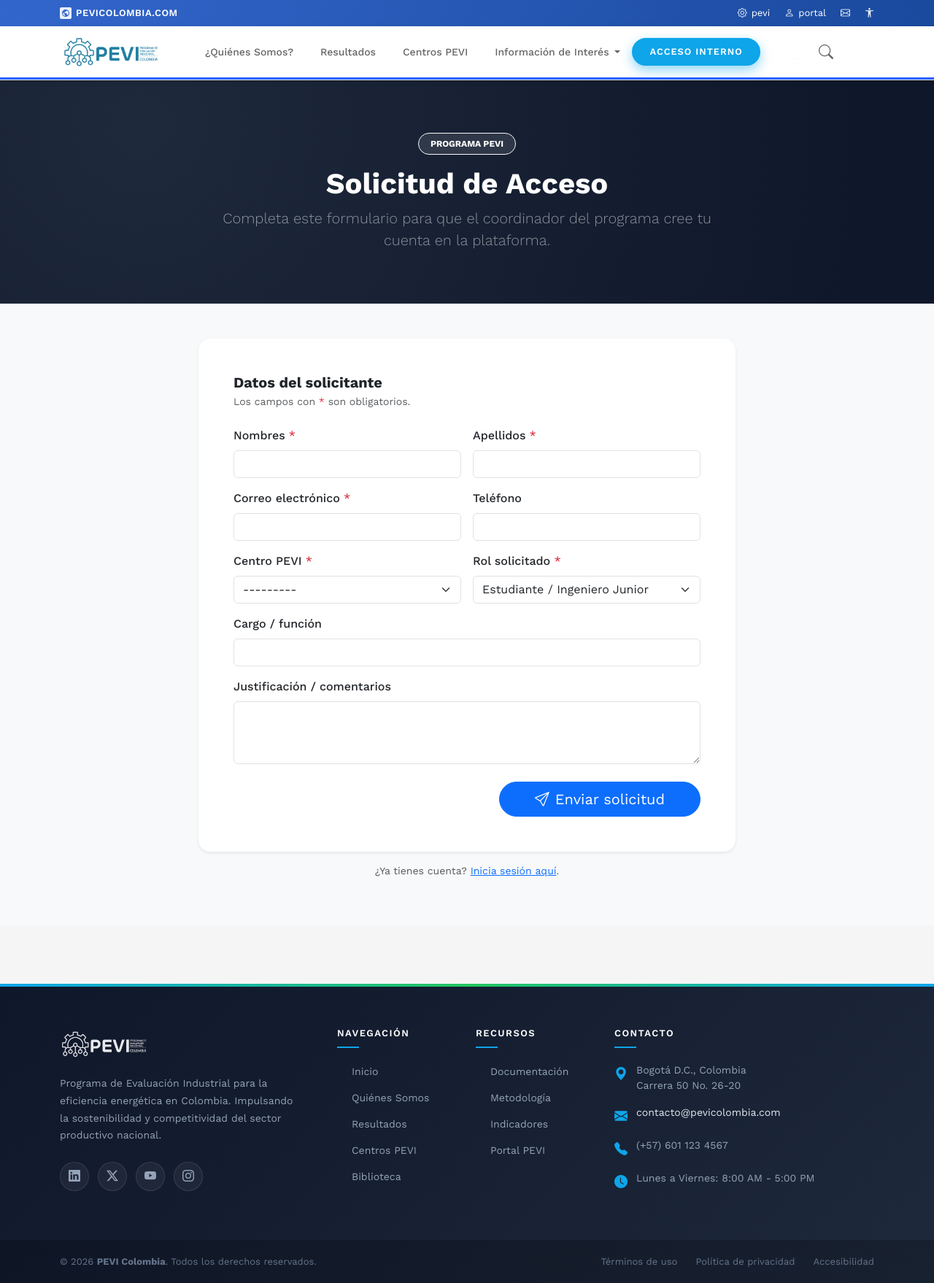
After one commit to Santiago-caicedo/sistema_pevi, a Django app: page /solicitar-acceso/ in a window 1280 px wide. The commit adds this page. Shown: the whole page at 73% size. Run offline with Django 5.2, Linux system fonts and the light colour scheme; data that the repository does not hold is empty.

Commit message:
formulario de registro de usuarios - solicitus

```diff
--- a/config/urls.py
+++ b/config/urls.py
@@ -7,7 +7,10 @@ from gestion.views import (
     # Panel de Control Superadmin
     control_panel, control_centros_lista, control_centro_crear, control_centro_editar, control_centro_eliminar,
     control_usuarios_lista, control_usuario_crear, control_usuario_editar, control_usuario_eliminar,
-    control_noticias_lista, control_noticia_crear, control_noticia_editar, control_noticia_eliminar
+    control_noticias_lista, control_noticia_crear, control_noticia_editar, control_noticia_eliminar,
+    control_solicitudes_lista, control_solicitud_rechazar,
+    # Formulario público de solicitud de acceso
+    solicitar_usuario,
 )
 from django.conf import settings
 from django.conf.urls.static import static
@@ -88,6 +91,15 @@ urlpatterns = [
     path('app/control/noticias/nueva/', control_noticia_crear, name='control_noticia_crear'),
     path('app/control/noticias/<int:noticia_id>/editar/', control_noticia_editar, name='control_noticia_editar'),
     path('app/control/noticias/<int:noticia_id>/eliminar/', control_noticia_eliminar, name='control_noticia_eliminar'),
+
+    # --- Solicitudes de acceso (revisión) ---
+    path('app/control/solicitudes/', control_solicitudes_lista, name='control_solicitudes_lista'),
+    path('app/control/solicitudes/<int:solicitud_id>/rechazar/', control_solicitud_rechazar, name='control_solicitud_rechazar'),
+
+    # ===========================================================================
+    # FORMULARIO PÚBLICO DE SOLICITUD DE ACCESO (sin login)
+    # ===========================================================================
+    path('solicitar-acceso/', solicitar_usuario, name='solicitar_usuario'),
 ]
 
 # Serving de archivos estáticos y media en desarrollo local
--- a/gestion/forms.py
+++ b/gestion/forms.py
@@ -227,3 +227,59 @@ class NoticiaAdminForm(EstiloBootstrapMixin, forms.ModelForm):
         help_texts = {
             'slug': 'URL amigable. Ej: nueva-alianza-upme',
         }
+
+
+# ==============================================================================
+#  FORMULARIO PÚBLICO: SOLICITUD DE USUARIO (sin login)
+# ==============================================================================
+
+from .models import SolicitudUsuario
+
+
+class SolicitudUsuarioForm(EstiloBootstrapMixin, forms.ModelForm):
+    """
+    Formulario público para que los centros soliciten la creación de cuentas.
+    Solo permite solicitar Profesor o Estudiante y exige elegir un centro activo.
+    Incluye un honeypot anti-spam ('website') que debe quedar vacío.
+    """
+
+    # Honeypot: oculto vía CSS; si un bot lo llena, descartamos la solicitud.
+    website = forms.CharField(
+        required=False, widget=forms.TextInput(attrs={'autocomplete': 'off', 'tabindex': '-1'})
+    )
+
+    class Meta:
+        model = SolicitudUsuario
+        fields = ['nombres', 'apellidos', 'email', 'centro_pevi',
+                  'rol_solicitado', 'cargo', 'telefono', 'justificacion']
+        widgets = {
+            'justificacion': forms.Textarea(attrs={'rows': 3}),
+        }
+        labels = {
+            'centro_pevi': 'Centro PEVI al que perteneces',
+            'rol_solicitado': 'Rol solicitado',
+            'justificacion': 'Justificación / comentarios (opcional)',
+        }
+
+    def __init__(self, *args, **kwargs):
+        super().__init__(*args, **kwargs)
+        # Solo centros activos
+        self.fields['centro_pevi'].queryset = CentroPevi.objects.filter(activo=True).order_by('nombre')
+        # Blindaje: limitar choices a Profesor/Estudiante (anti-tamper en UI)
+        self.fields['rol_solicitado'].choices = SolicitudUsuario.ROLES_SOLICITABLES
+        # Campos obligatorios
+        for f in ['nombres', 'apellidos', 'email', 'centro_pevi', 'rol_solicitado']:
+            self.fields[f].required = True
+
+    def clean_website(self):
+        # Honeypot: si viene con contenido, es spam.
+        if self.cleaned_data.get('website'):
+            raise ValidationError("Solicitud inválida.")
+        return ''
+
+    def clean_rol_solicitado(self):
+        rol = self.cleaned_data.get('rol_solicitado')
+        permitidos = [c[0] for c in SolicitudUsuario.ROLES_SOLICITABLES]
+        if rol not in permitidos:
+            raise ValidationError("Rol no permitido para solicitud.")
+        return rol
--- a/gestion/views.py
+++ b/gestion/views.py
@@ -15,7 +15,7 @@ from weasyprint import HTML
 import tempfile
 
 # Modelos y Formularios del Sistema
-from .models import CentroPevi, Usuario
+from .models import CentroPevi, Usuario, SolicitudUsuario
 from .forms import UsuarioForm, UsuarioEditarForm
 from auditorias.models import ProyectoAuditoria, Empresa, OportunidadMejora
 from auditorias.forms import (
@@ -74,6 +74,39 @@ def paginar(request, queryset, por_pagina=15):
     params.pop('page', None)
     params_sin_page = params.urlencode()
     return page_obj, params_sin_page
+
+
+# ==============================================================================
+#  FORMULARIO PÚBLICO: SOLICITUD DE ACCESO (sin login)
+# ==============================================================================
+
+def solicitar_usuario(request):
+    """
+    Formulario público donde los centros registran sus solicitudes de cuenta.
+    Reemplaza el antiguo formulario de Google. No crea usuarios: solo guarda
+    una SolicitudUsuario en estado PENDIENTE para revisión en el panel.
+    """
+    from .forms import SolicitudUsuarioForm
+
+    enviado = False
+    if request.method == 'POST':
+        form = SolicitudUsuarioForm(request.POST)
+        if form.is_valid():
+            solicitud = form.save(commit=False)
+            solicitud.estado = SolicitudUsuario.ESTADO_PENDIENTE
+            solicitud.save()
+            log_crear(request, 'SolicitudUsuario', solicitud,
+                      f"Solicitud pública - Centro: {solicitud.centro_pevi.nombre}")
+            enviado = True
+            form = SolicitudUsuarioForm()  # limpiar para nueva entrada
+    else:
+        form = SolicitudUsuarioForm()
+
+    return render(request, 'web/solicitud_acceso.html', {
+        'form': form,
+        'enviado': enviado,
+    })
+
 
 # Mapa de configuración para la Bitácora de Energía
 # Define qué formulario, título y lógica física usa cada tipo
@@ -1388,6 +1421,7 @@ def control_panel(request):
         'total_noticias': Noticia.objects.count(),
         'total_proyectos': ProyectoAuditoria.objects.count(),
         'total_empresas': Empresa.objects.count(),
+        'solicitudes_pendientes': SolicitudUsuario.objects.filter(estado=SolicitudUsuario.ESTADO_PENDIENTE).count(),
 
         # Últimos registros
         'ultimos_centros': CentroPevi.objects.order_by('-id')[:5],
@@ -1519,8 +1553,18 @@ def control_usuarios_lista(request):
 @login_required
 @solo_superadmin
 def control_usuario_crear(request):
-    """Crea un nuevo usuario con rol y centro asignados."""
+    """
+    Crea un nuevo usuario con rol y centro asignados.
+    Si recibe ?solicitud=<id> (o el hidden 'solicitud_id' en POST), pre-llena los
+    datos desde una SolicitudUsuario y, al guardar, la marca como APROBADA.
+    """
     from .forms import UsuarioAdminForm
+
+    # Solicitud asociada (si se está aprobando una)
+    solicitud_id = request.POST.get('solicitud_id') or request.GET.get('solicitud')
+    solicitud = None
+    if solicitud_id:
+        solicitud = SolicitudUsuario.objects.filter(id=solicitud_id).first()
 
     if request.method == 'POST':
         form = UsuarioAdminForm(request.POST)
@@ -1534,15 +1578,36 @@ def control_usuario_crear(request):
                 usuario.is_staff = False
             usuario.save()
             log_crear(request, 'Usuario', usuario, f"Creado desde panel admin. Rol: {usuario.get_rol_display()}")
+
+            # Si proviene de una solicitud pendiente, marcarla como aprobada
+            if solicitud and solicitud.estado == SolicitudUsuario.ESTADO_PENDIENTE:
+                solicitud.estado = SolicitudUsuario.ESTADO_APROBADA
+                solicitud.procesada_por = request.user
+                solicitud.fecha_procesada = timezone.now()
+                solicitud.usuario_creado = usuario
+                solicitud.save()
+
             messages.success(request, f"Usuario '{usuario.username}' creado exitosamente.")
             return redirect('control_usuarios_lista')
     else:
-        form = UsuarioAdminForm()
+        initial = {}
+        if solicitud:
+            initial = {
+                'first_name': solicitud.nombres,
+                'last_name': solicitud.apellidos,
+                'email': solicitud.email,
+                'centro_pevi': solicitud.centro_pevi_id,
+                'rol': solicitud.rol_solicitado,
+                'cargo': solicitud.cargo,
+                'is_active': True,
+            }
+        form = UsuarioAdminForm(initial=initial)
 
     return render(request, 'control/usuario_form.html', {
         'form': form,
-        'titulo': 'Crear Usuario',
-        'accion': 'Crear'
+        'titulo': 'Crear Usuario' if not solicitud else f'Crear Usuario · Solicitud de {solicitud.nombre_completo}',
+        'accion': 'Crear',
+        'solicitud': solicitud,
     })
 
 
@@ -1702,3 +1767,50 @@ def control_noticia_eliminar(request, noticia_id):
         'nombre': noticia.titulo,
         'url_cancelar': 'control_noticias_lista'
     })
+
+
+# --- SOLICITUDES DE USUARIO (formulario público) ---
+
+@login_required
+@solo_superadmin
+def control_solicitudes_lista(request):
+    """Lista las solicitudes de usuario enviadas desde el formulario público."""
+    estado = request.GET.get('estado', SolicitudUsuario.ESTADO_PENDIENTE)
+
+    solicitudes = SolicitudUsuario.objects.select_related('centro_pevi', 'usuario_creado', 'procesada_por')
+    if estado in dict(SolicitudUsuario.ESTADOS):
+        solicitudes = solicitudes.filter(estado=estado)
+
+    page_obj, params_sin_page = paginar(request, solicitudes, 15)
+    context = {
+        'solicitudes': page_obj,
+        'page_obj': page_obj,
+        'params_sin_page': params_sin_page,
+        'filtro_estado': estado,
+        'estados': SolicitudUsuario.ESTADOS,
+        'count_pendientes': SolicitudUsuario.objects.filter(estado=SolicitudUsuario.ESTADO_PENDIENTE).count(),
+        'breadcrumbs': [
+            breadcrumb_home(),
+            breadcrumb_control(),
+            {'label': 'Solicitudes'},
+        ],
+    }
+    return render(request, 'control/solicitudes_lista.html', context)
+
+
+@login_required
+@solo_superadmin
+def control_solicitud_rechazar(request, solicitud_id):
+    """Marca una solicitud como rechazada (solo POST, confirmado desde la lista)."""
+    solicitud = get_object_or_404(SolicitudUsuario, id=solicitud_id)
+
+    if request.method == 'POST':
+        solicitud.estado = SolicitudUsuario.ESTADO_RECHAZADA
+        solicitud.procesada_por = request.user
+        solicitud.fecha_procesada = timezone.now()
+        solicitud.nota_revision = request.POST.get('nota', '')[:255]
+        solicitud.save()
+        log_editar(request, 'SolicitudUsuario', solicitud, 'Solicitud rechazada')
+        messages.success(request, f"Solicitud de {solicitud.nombre_completo} rechazada.")
+
+    return redirect('control_solicitudes_lista')
--- a/templates/registration/login.html
+++ b/templates/registration/login.html
@@ -429,6 +429,11 @@
                 <p class="login-meta">
                     Acceso exclusivo para personal autorizado de la red PEVI.
                 </p>
+                <p style="text-align:center; margin-top:0.5rem;">
+                    <a href="{% url 'solicitar_usuario' %}" style="font-size:0.82rem; color:#0284c7; text-decoration:none;">
+                        ¿Tu centro necesita una cuenta? Solicita acceso
+                    </a>
+                </p>
             </form>
         </div>
 
--- /dev/null
+++ b/templates/web/solicitud_acceso.html
@@ -0,0 +1,118 @@
+{% extends 'layouts/base_public.html' %}
+{% load static %}
+
+{% block title %}Solicitar Acceso | PEVI Colombia{% endblock %}
+
+{% block extra_css %}
+<style>
+    /* Honeypot anti-spam: oculto para humanos */
+    .hp-field { position: absolute; left: -9999px; top: -9999px; height: 0; overflow: hidden; }
+    .solicitud-hero { background: radial-gradient(circle at 15% 20%, #1e293b 0%, #0f172a 90%); }
+</style>
+{% endblock %}
+
+{% block content %}
+<section class="solicitud-hero py-5">
+    <div class="container py-4">
+        <div class="row justify-content-center">
+            <div class="col-lg-8 text-center text-white">
+                <span class="badge border border-light rounded-pill px-3 py-2 mb-3 bg-white bg-opacity-10 text-uppercase">Programa PEVI</span>
+                <h1 class="fw-bold display-6 mb-2">Solicitud de Acceso</h1>
+                <p class="lead text-white-50 mb-0">Completa este formulario para que el coordinador del programa cree tu cuenta en la plataforma.</p>
+            </div>
+        </div>
+    </div>
+</section>
+
+<section class="py-5 bg-light">
+    <div class="container">
+        <div class="row justify-content-center">
+            <div class="col-lg-8">
+
+                {% if enviado %}
+                <div class="card border-0 shadow-sm rounded-4 mb-4">
+                    <div class="card-body p-5 text-center">
+                        <div class="bg-success bg-opacity-10 rounded-circle d-inline-flex align-items-center justify-content-center mb-3" style="width:80px;height:80px;">
+                            <i class="bi bi-check-circle-fill text-success" style="font-size:2.5rem;"></i>
+                        </div>
+                        <h4 class="fw-bold mb-2">¡Solicitud enviada!</h4>
+                        <p class="text-muted mb-0">Tu solicitud quedó registrada. El coordinador la revisará y creará tu cuenta. Recibirás tus credenciales por el canal habitual de tu centro.</p>
+                    </div>
+                </div>
+                {% endif %}
+
+                <div class="card border-0 shadow-sm rounded-4">
+                    <div class="card-body p-4 p-md-5">
+                        <h5 class="fw-bold mb-1">Datos del solicitante</h5>
+                        <p class="text-muted small mb-4">Los campos con <span class="text-danger">*</span> son obligatorios.</p>
+
+                        {% if form.non_field_errors %}
+                        <div class="alert alert-danger">{{ form.non_field_errors }}</div>
+                        {% endif %}
+
+                        <form method="post" novalidate>
+                            {% csrf_token %}
+
+                            {# Honeypot anti-spam: debe quedar vacío #}
+                            <div class="hp-field" aria-hidden="true">
+                                <label>No llenar este campo</label>
+                                {{ form.website }}
+                            </div>
+
+                            <div class="row g-3">
+                                <div class="col-md-6">
+                                    <label class="form-label fw-medium" for="{{ form.nombres.id_for_label }}">Nombres <span class="text-danger">*</span></label>
+                                    {{ form.nombres }}
+                                    {% for e in form.nombres.errors %}<div class="text-danger small mt-1">{{ e }}</div>{% endfor %}
+                                </div>
+                                <div class="col-md-6">
+                                    <label class="form-label fw-medium" for="{{ form.apellidos.id_for_label }}">Apellidos <span class="text-danger">*</span></label>
+                                    {{ form.apellidos }}
+                                    {% for e in form.apellidos.errors %}<div class="text-danger small mt-1">{{ e }}</div>{% endfor %}
+                                </div>
+                                <div class="col-md-6">
+                                    <label class="form-label fw-medium" for="{{ form.email.id_for_label }}">Correo electrónico <span class="text-danger">*</span></label>
+                                    {{ form.email }}
+                                    {% for e in form.email.errors %}<div class="text-danger small mt-1">{{ e }}</div>{% endfor %}
+                                </div>
+                                <div class="col-md-6">
+                                    <label class="form-label fw-medium" for="{{ form.telefono.id_for_label }}">Teléfono</label>
+                                    {{ form.telefono }}
+                                </div>
+                                <div class="col-md-6">
+                                    <label class="form-label fw-medium" for="{{ form.centro_pevi.id_for_label }}">Centro PEVI <span class="text-danger">*</span></label>
+                                    {{ form.centro_pevi }}
+                                    {% for e in form.centro_pevi.errors %}<div class="text-danger small mt-1">{{ e }}</div>{% endfor %}
+                                </div>
+                                <div class="col-md-6">
+                                    <label class="form-label fw-medium" for="{{ form.rol_solicitado.id_for_label }}">Rol solicitado <span class="text-danger">*</span></label>
+                                    {{ form.rol_solicitado }}
+                                    {% for e in form.rol_solicitado.errors %}<div class="text-danger small mt-1">{{ e }}</div>{% endfor %}
+                                </div>
+                                <div class="col-12">
+                                    <label class="form-label fw-medium" for="{{ form.cargo.id_for_label }}">Cargo / función</label>
+                                    {{ form.cargo }}
+                                </div>
+                                <div class="col-12">
+                                    <label class="form-label fw-medium" for="{{ form.justificacion.id_for_label }}">Justificación / comentarios</label>
+                                    {{ form.justificacion }}
+                                </div>
+                            </div>
+
+                            <div class="d-grid d-md-flex justify-content-md-end mt-4">
+                                <button type="submit" class="btn btn-primary btn-lg rounded-pill px-5">
+                                    <i class="bi bi-send me-2"></i>Enviar solicitud
+                                </button>
+                            </div>
+                        </form>
+                    </div>
+                </div>
+
+                <p class="text-center text-muted small mt-3">
+                    ¿Ya tienes cuenta? <a href="{% url 'login' %}">Inicia sesión aquí</a>.
+                </p>
+            </div>
+        </div>
+    </div>
+</section>
+{% endblock %}
```
Also changed, not shown: gestion/admin.py (+12 -1 lines), gestion/models.py (+59 -0 lines), templates/control/panel.html (+19 -0 lines), templates/control/solicitudes_lista.html (added, +110 -0 lines), .claude/settings.local.json, gestion/migrations/0006_solicitudusuario.py (added).
